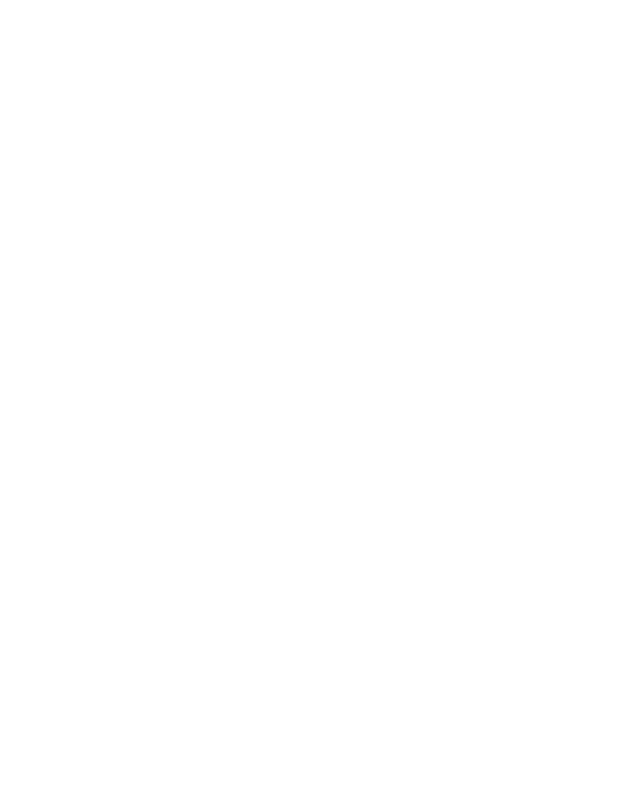
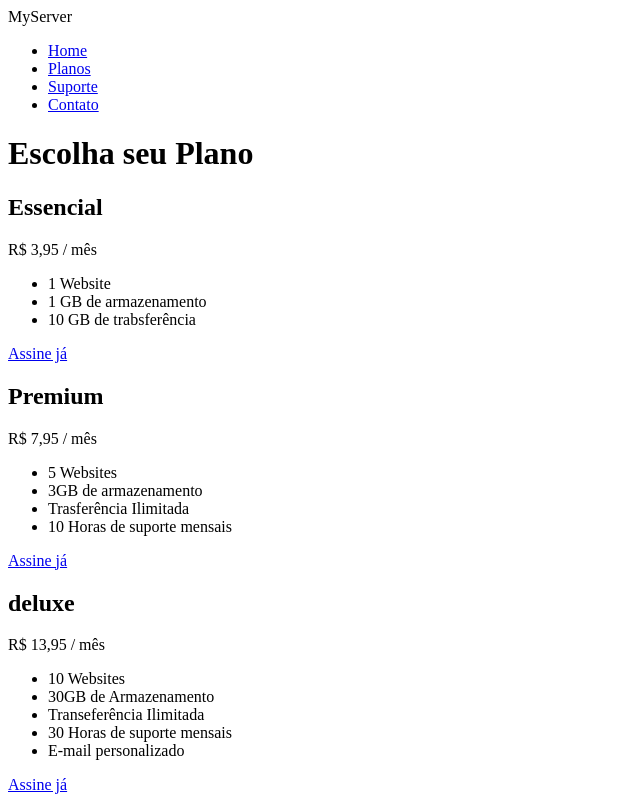
Before and after one commit to adns-andrade/Pratica-HTML-CSS, a plain HTML site: page index.html in a window 1280 px wide. Shown: the whole page, without its empty margins (0-640 px from the left). Drawn offline with Linux system fonts and the light colour scheme.

Commit message:
voltando versão

```diff
--- a/index.html
+++ b/index.html
@@ -4,22 +4,56 @@
     <meta charset="UTF-8">
     <title>MVP-FRONT END</title>
 </head>
-    <body>
-        <header>
-           <nav>
-                <div>
+<body>
+    <header class="header">
+        <div class="header_logo">MyServer</div>
+        <nav class="header_nav">
+            <ul class="menu_cabeça">
+                <li><a href="#">Home</a></li>
+                <li><a href="#" class="botao_verde">Planos</a></li>
+                <li><a href="#">Suporte</a></li>
+                <li><a href="#">Contato</a></li>
+            </ul>
+        </nav>
+    </header>
+        <h1 class="titulo_principal">Escolha seu Plano</h1>
+        <section class="sessao_principal">
+            <div class="divisao_cards">
+                <h2 class="titulo_cards">Essencial</h2>
+                <p><span class="preco">R$ 3,95</span> / mês</p>
+                <ul class="preco_caracteristica">
+                    <li>1 Website</li>
+                    <li>1 GB de armazenamento</li>
+                    <li>10 GB de trabsferência</li>
+                </ul>
+                <a href="#" class="botao">Assine já</a>
+            </div>
 
-                </div>
-            </nav>
-        </header>
-        <main>
+            <div class="divisao_cards">
+                <h2 class="titulo_cards">Premium</h2>
+                <p><span class="preco">R$ 7,95</span> / mês</p>
+                <ul class="preco_caracteristica">
+                    <li>5 Websites </li>
+                    <li>3GB de armazenamento</li>
+                    <li>Trasferência Ilimitada</li>
+                    <li>10 Horas de suporte mensais</li>
+                </ul>
+                    <a href="#" class="botao">Assine já</a>
 
-        </main>
-        <footer>
+            </div>
+            <div class="divisao_cards">
+                <h2 class="titulo_cards">deluxe</h2>
+                <p><span class="preco">R$ 13,95</span> / mês</p>
+                <ul class="preco_caracteristica">
+                    <li>10 Websites</li>
+                    <li>30GB de Armazenamento</li>
+                    <li>Transeferência Ilimitada</li>
+                    <li>30 Horas de suporte mensais</li>
+                    <li>E-mail personalizado</li>
+                </ul>
+                <a href="#" class="botao">Assine já</a>
+            </div>
+        </section>
 
-        </footer>
-        <nav>
-            <div></div>
-        </nav>
-    </body>
+</body>
 </html>
```
Also changed, not shown: 1 other file.
